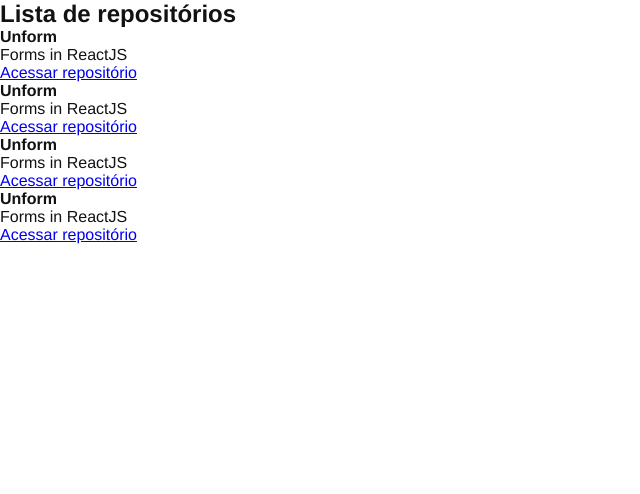
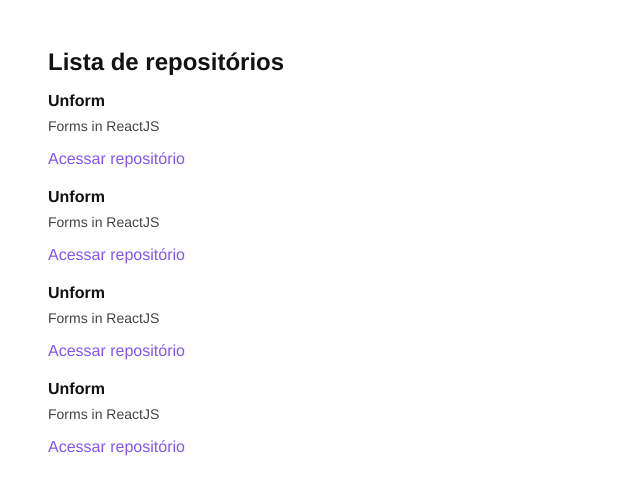
Before and after one commit to GuilhermeFujita/ignite-github-explorer, a React app: page / in a window 1280 px wide. Shown: the top 494 px of the page, without its empty margins (0-640 px from the left). Built offline with nearby package versions, Linux system fonts and the light colour scheme.

Commit message:
Add styles to repositories list

```diff
--- a/src/components/RepositoryList.jsx
+++ b/src/components/RepositoryList.jsx
@@ -1,4 +1,6 @@
 import { RepositoryItem } from "./RepositoryItem";
+
+import '../styles/repositories.scss';
 
 const repository = {
 	name: 'Unform',
--- /dev/null
+++ b/src/styles/repositories.scss
@@ -0,0 +1,30 @@
+section.repository-list {
+	margin: 48px;
+
+	h1{
+		margin-bottom: 16px;
+	}
+
+	ul {
+		list-style-type: none;
+
+		li {
+			& + li {
+				margin-top: 20px;
+			}
+
+			p{
+				font-size: 14px;
+				color: #444;
+				margin-top: 8px;
+			}
+
+			a {
+				display: inline-block;
+				margin-top: 16px;
+				text-decoration: none;
+				color: #8257E6;
+			}
+		}
+	}
+}
```
